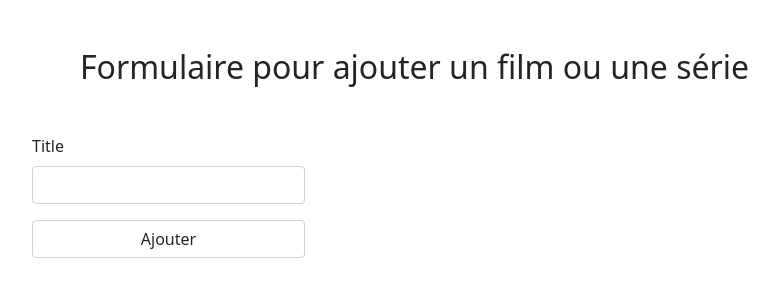
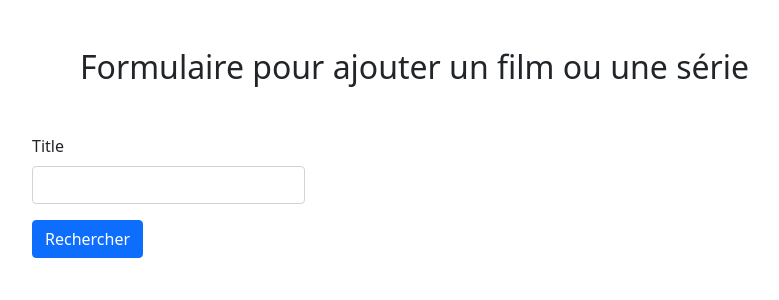
Before and after one commit to mickael-Bula/backoflix, a Symfony app: template templates/home/add.html.twig in a window 1280 px wide. Shown: the part 56-356 px from the top of the page, without its empty margins (50-829 px from the left). Run offline with Twig, Linux system fonts and the light colour scheme; the template is opened without the code that fills it, so the values that code supplies are empty; form fields are guessed from the names that the template uses; some libraries are stand-ins or nearby versions.

Commit message:
mise en place des boutons sur la page d'ajout de film + affichage des données

```diff
--- a/src/Form/VideoType.php
+++ b/src/Form/VideoType.php
@@ -5,7 +5,7 @@ namespace App\Form;
 use Symfony\Component\Form\AbstractType;
 use Symfony\Component\Form\FormBuilderInterface;
 use Symfony\Component\OptionsResolver\OptionsResolver;
-use Symfony\Component\Form\Extension\Core\Type\{ SubmitType, TextType };
+use Symfony\Component\Form\Extension\Core\Type\{ButtonType, SubmitType, TextType };
 
 class VideoType extends AbstractType
 {
@@ -19,7 +19,9 @@ class VideoType extends AbstractType
                 'placeholder' => 'saisissez un titre en anglais'
             ]
         ])
-        ->add('save', SubmitType::class)
+        // ->add('search', SubmitType::class)
+        // ->add('save',   ButtonType::class)
+        // ->add('cancel', ButtonType::class)
         ;
     }
 
--- a/templates/home/add.html.twig
+++ b/templates/home/add.html.twig
@@ -21,7 +21,34 @@
 
             <div class="col-lg-6">
                 {{ form_row(form.title) }}
-                {{ form_widget(form.save, { 'label': 'Ajouter' }) }}
+
+                <div class="d-inline-flex">
+                {% if movie is defined and movie is not null %}
+
+                    <div class="pe-4"><button class="btn btn-success" value="1">Enregistrer</button></div>
+                    <div><a href="{{ path('add') }}"><button class="btn btn-danger">Annuler</button></a></div>
+
+                {% else %}
+
+                    <div><a href="{{ path('save') }}"><button class="btn btn-primary">Rechercher</button></a></div>
+
+                    {# <div class="m-2">{{ form_widget(form.search, { 'label': 'Rechercher' }) }}</div>
+                    <div class="m-2" style="display: none">{{ form_widget(form.save, { 'label': 'Annuler' }) }}</div>
+                    <div class="m-2" style="display: none">{{ form_widget(form.cancel, { 'label': 'Annuler' }) }}</div> #}
+                {% endif %}
+                </div>
+
+                {# <div class="d-inline-flex">
+                {% if movie is defined and movie is not null %}
+                <div class="m-2" style="display: none">{{ form_widget(form.search, { 'label': 'Enregistrer' }) }}</div>
+                <div class="m-2">{{ form_widget(form.save, { 'label': 'Enregistrer' }) }}</div>
+                <div class="m-2">{{ form_widget(form.cancel, { 'label': 'Annuler' }) }}</div>
+                {% else %}
+                    <div class="m-2">{{ form_widget(form.search, { 'label': 'Rechercher' }) }}</div>
+                    <div class="m-2" style="display: none">{{ form_widget(form.save, { 'label': 'Annuler' }) }}</div>
+                    <div class="m-2" style="display: none">{{ form_widget(form.cancel, { 'label': 'Annuler' }) }}</div>
+                {% endif %}
+                </div> #}
             </div>
 
             {{ form_end(form) }}
```
Also changed, not shown: src/Controller/HomeController.php (+6 -1 lines).
